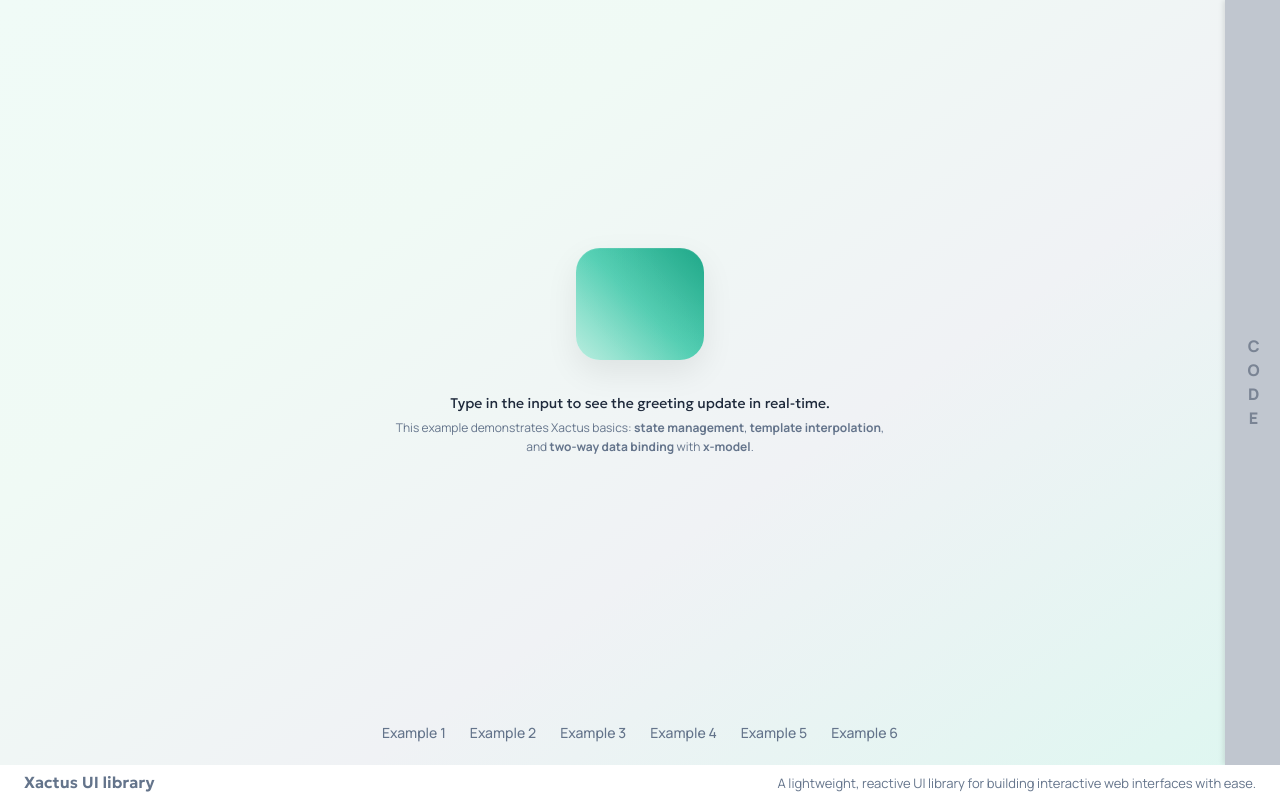
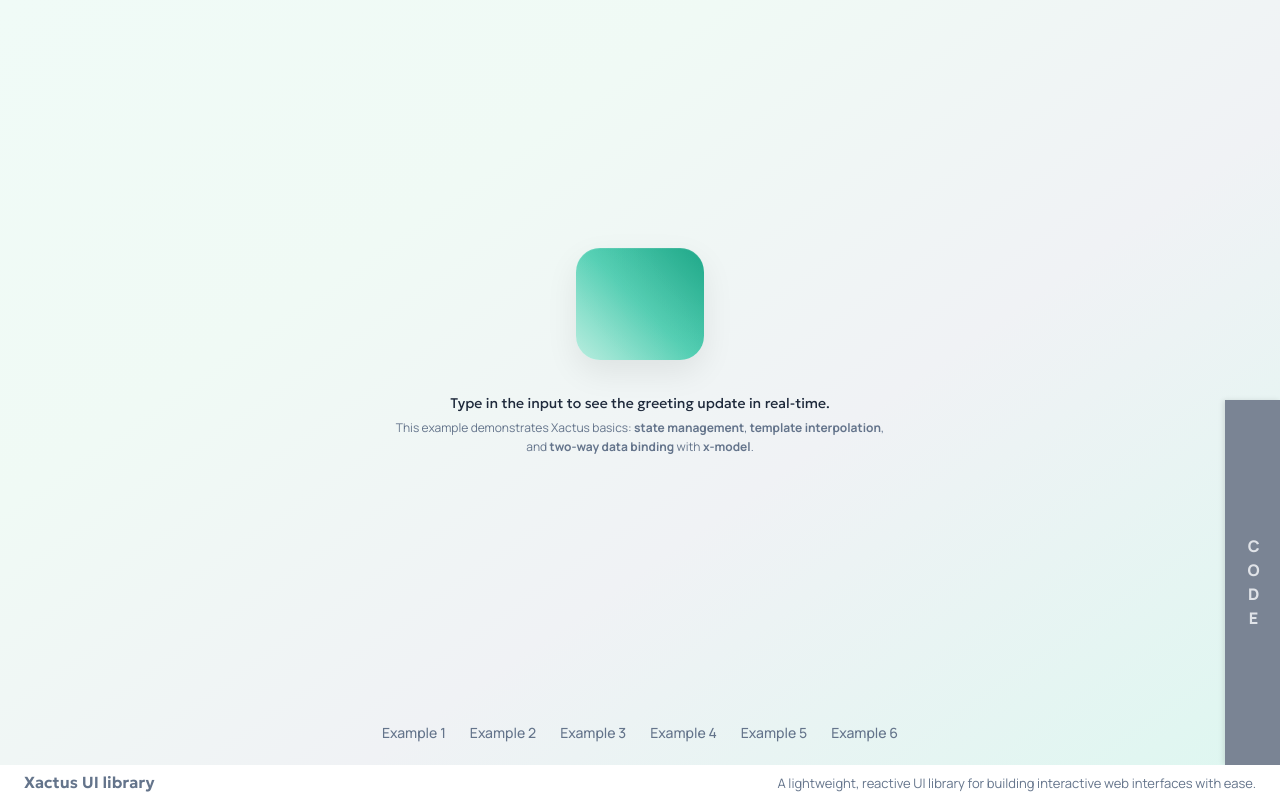
Before and after one commit to actusworks/xactus, a website built with Vite: page examples/example-01.html in a window 1280 px wide. Built offline with nearby package versions, Linux system fonts and the light colour scheme; a script that the page names is missing.

Commit message:
feat: add live examples section to README and update styles for code handler

```diff
--- a/examples/styles.css
+++ b/examples/styles.css
@@ -414,18 +414,21 @@ nav a:hover {
 	background: var(--n-700);
 	color: darkorange;
 }
+.code-handler:hover {
+	background: var(--n-600);
+}
 .code-handler {
 	display: flex;
 	justify-content: center;
 	position: absolute;
 	left: -55px;
 	bottom: 35px;
-	height: calc(100% - 35px);
+	height: calc(50% - 35px);
 	color: white;
 	background: var(--primary);
-	background: var(--n-300);
+	background: var(--n-500);
 	color: darkorange;
-	color: var(--n-500);
+	color: var(--n-200);
 	padding: 10px 15px;
 	cursor: pointer;
 	font-weight: 800;
```
Also changed, not shown: README.md.
